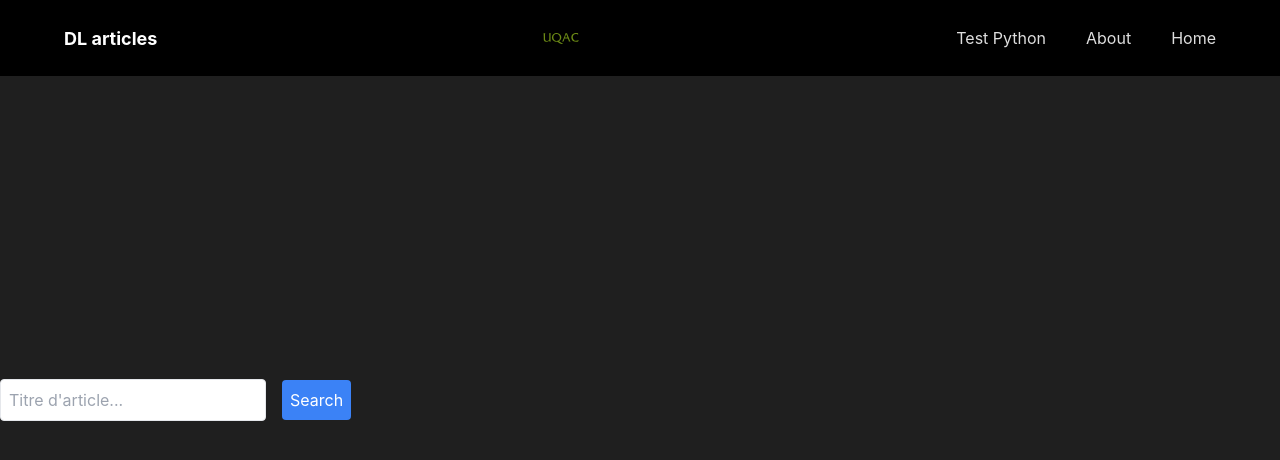
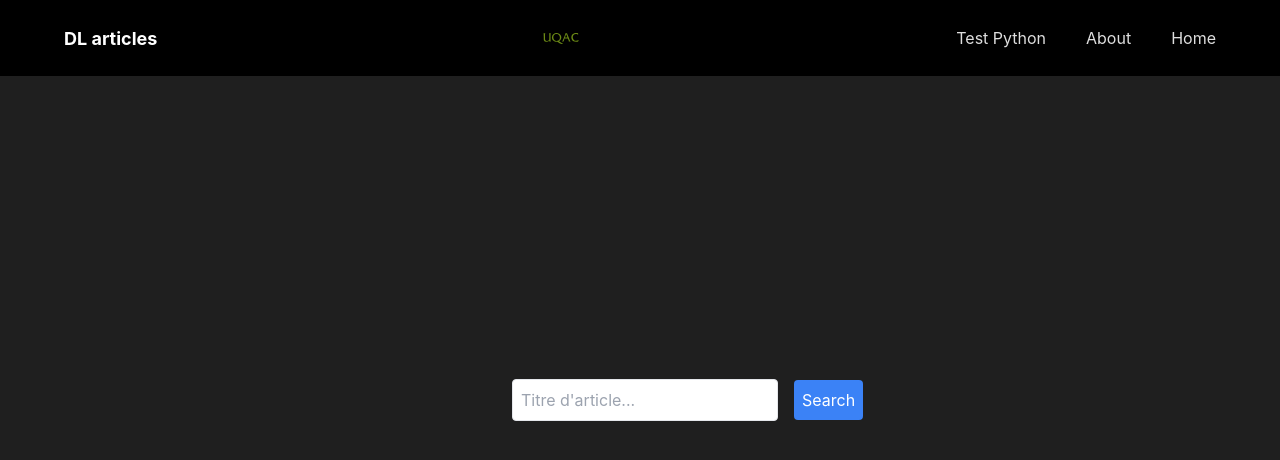
Before and after one commit to clement-robin/machine_learning_articles, a React (Vite) app in the folder WEB/: page / in a window 1280 px wide. Shown: the top 460 px of the page. Built offline with nearby package versions, Linux system fonts and the light colour scheme.

Commit message:
center search

```diff
--- a/WEB/src/components/Results.jsx
+++ b/WEB/src/components/Results.jsx
@@ -18,7 +18,7 @@ function Results({ title }) {
     };
 
     fetchData();
-  }, [title]);
+  }, []);
 
   return (
     <div className="ml-auto p10">
--- a/WEB/src/components/Search.jsx
+++ b/WEB/src/components/Search.jsx
@@ -2,7 +2,7 @@ import React from 'react';
 
 function Search({ title, setTitle, handleSearch }) {
   return (
-    <div className="min-h-screen flex items-center ml-auto">
+    <div className="min-h-screen flex items-center ml-[40%]">
       <div>
         <input
           className="p-2 border rounded"
```
